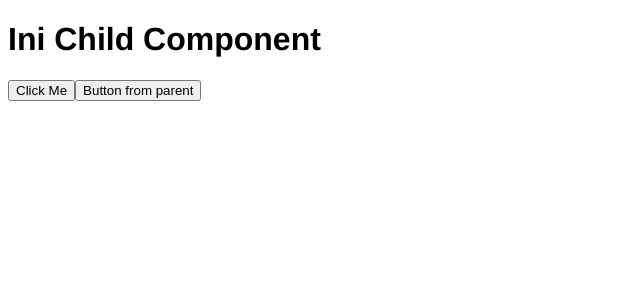
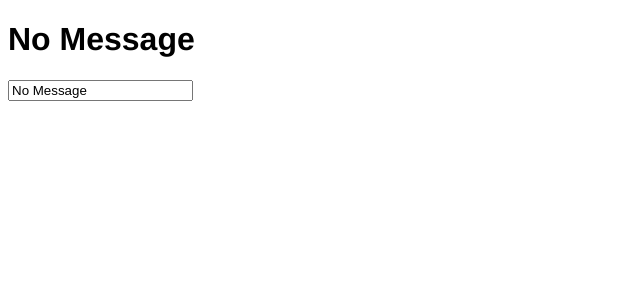
Before and after one commit to galihroswandi/learn-vuejs, a Vue app: page / in a window 1280 px wide. Shown: the top 300 px of the page, without its empty margins (0-640 px from the left). Built offline with nearby package versions, Linux system fonts and the light colour scheme.

Commit message:
feat: Video 19 Mengupdate Parent State dari Child Component (#19)

```diff
--- a/src/App.vue
+++ b/src/App.vue
@@ -1,20 +1,23 @@
 <template>
-  <Child @child-clicked="clickMe" ref="childClicked" />
+  <h1>{{ message }}</h1>
 
-  <button @click="onClick">Button from parent</button>
+  <!-- Cara susah -->
+  <Child :value="message" @update:value-emit="message = $event" />
+
+  <!-- Cara gampang -->
+  <!-- <Child v-model="message" /> -->
 </template>
 
 <script>
 import Child from "./components/ChildComponent.vue";
 export default {
-  components: { Child },
-  methods: {
-    clickMe() {
-      console.log("click from child");
-    },
-    onClick() {
-      this.$refs.childClicked.onParentClick();
-    },
+  data() {
+    return {
+      message: "No Message",
+    };
+  },
+  components: {
+    Child,
   },
 };
 </script>
--- a/src/components/ChildComponent.vue
+++ b/src/components/ChildComponent.vue
@@ -1,19 +1,13 @@
 <template>
-  <h1>Ini Child Component</h1>
-
-  <button @click="onPress">Click Me</button>
+  <input
+    type="text"
+    :value="value"
+    @input="$emit('update:value-emit', $event.target.value)"
+  />
 </template>
 
 <script>
 export default {
-  emits: ["child-clicked"],
-  methods: {
-    onPress() {
-      this.$emit("child-clicked");
-    },
-    onParentClick() {
-      console.log("click dari parent");
-    },
-  },
+  props: ["value"],
 };
 </script>
```
